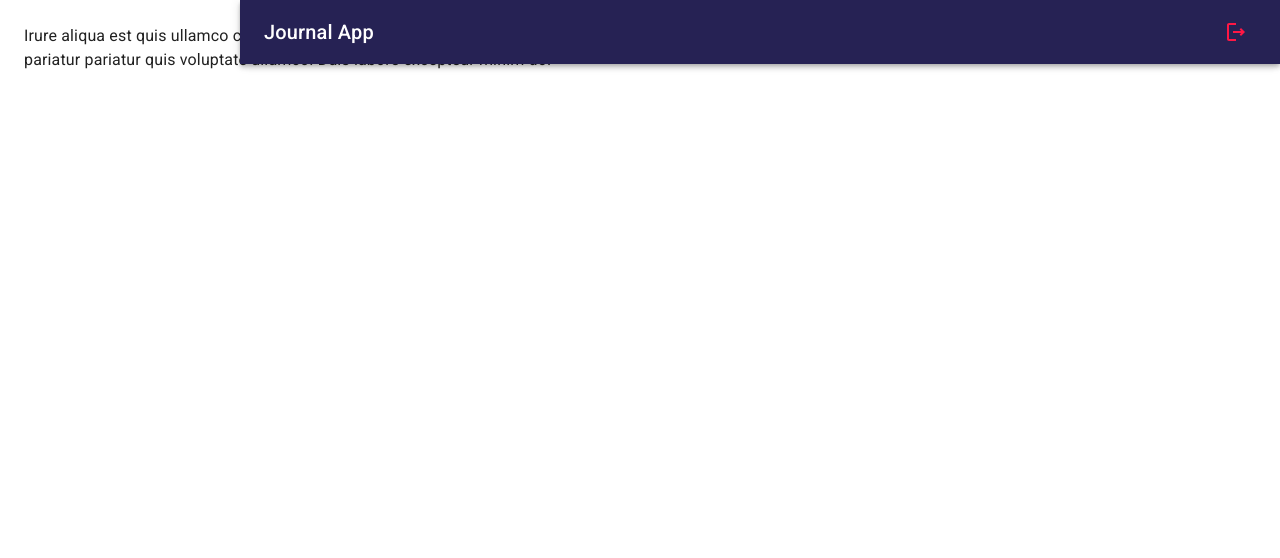
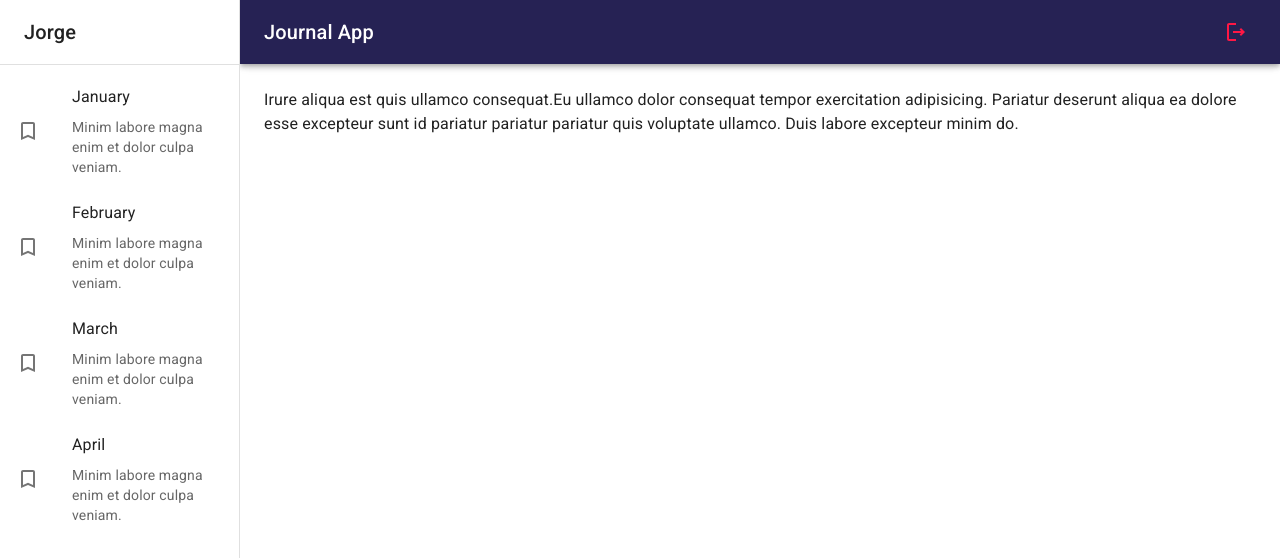
Before and after one commit to jorge2805/journal-app-new-version, a React (Vite) app: page / in a window 1280 px wide. Shown: the top 558 px of the page. Built offline with nearby package versions, Linux system fonts and the light colour scheme.

Commit message:
Adding SideBar

```diff
--- /dev/null
+++ b/src/journal/components/SideBar.jsx
@@ -0,0 +1,46 @@
+import { TurnedInNot } from "@mui/icons-material"
+import { Box, Divider, Drawer, Grid, List, ListItem, ListItemButton, ListItemIcon, ListItemText, Toolbar, Typography } from "@mui/material"
+
+export const SideBar = ({drawerWidth = 240}) => {
+  return (
+    <Box
+        component='nav'
+        sx={{width: { sm: drawerWidth}, flexShrink: { sm: 0}}}
+    >
+        <Drawer
+            variant="permanent"
+            open
+            sx={{
+                display: { xs: 'block' },
+                '& .MuiDrawer-paper': { boxSizing: 'border-box', width: drawerWidth}
+            }}
+        >
+            <Toolbar>
+                <Typography variant="h6" noWrap component="div">
+                    Jorge
+                </Typography>
+            </Toolbar>
+            <Divider/>
+
+            <List>
+                {
+                    ['January','February','March','April'].map( text => (
+                        <ListItem key={ text } disablePadding>
+                            <ListItemButton>
+                                <ListItemIcon>
+                                    <TurnedInNot/>
+                                </ListItemIcon>
+                                <Grid container>
+                                    <ListItemText primary={text}/>
+                                    <ListItemText secondary={ 'Minim labore magna enim et dolor culpa veniam.'} />
+                                </Grid>
+                            </ListItemButton>
+                        </ListItem>
+                    ))
+                }
+            </List>
+        </Drawer>
+
+    </Box>
+  )
+}
--- a/src/journal/components/index.js
+++ b/src/journal/components/index.js
@@ -1 +1,2 @@
 export * from './NavBar';
+export * from './SideBar';
--- a/src/journal/layout/JournalLayout.jsx
+++ b/src/journal/layout/JournalLayout.jsx
@@ -1,5 +1,5 @@
-import { Box } from "@mui/material"
-import { NavBar } from "../components"
+import { Box, Toolbar } from "@mui/material"
+import { NavBar, SideBar } from "../components"
 
 const drawerWidth = 240;
 
@@ -9,13 +9,13 @@
 
         <NavBar drawerWidth={drawerWidth}/>
 
-        {/* Sidebar */}
+        <SideBar drawerWidth={drawerWidth}/>
 
         <Box
             component='main'
             sx={{ flexGrow: 1, p: 3}}
         >
-            {/* Toolbar */}
+            <Toolbar/>
             {children}
         </Box>
 
```
